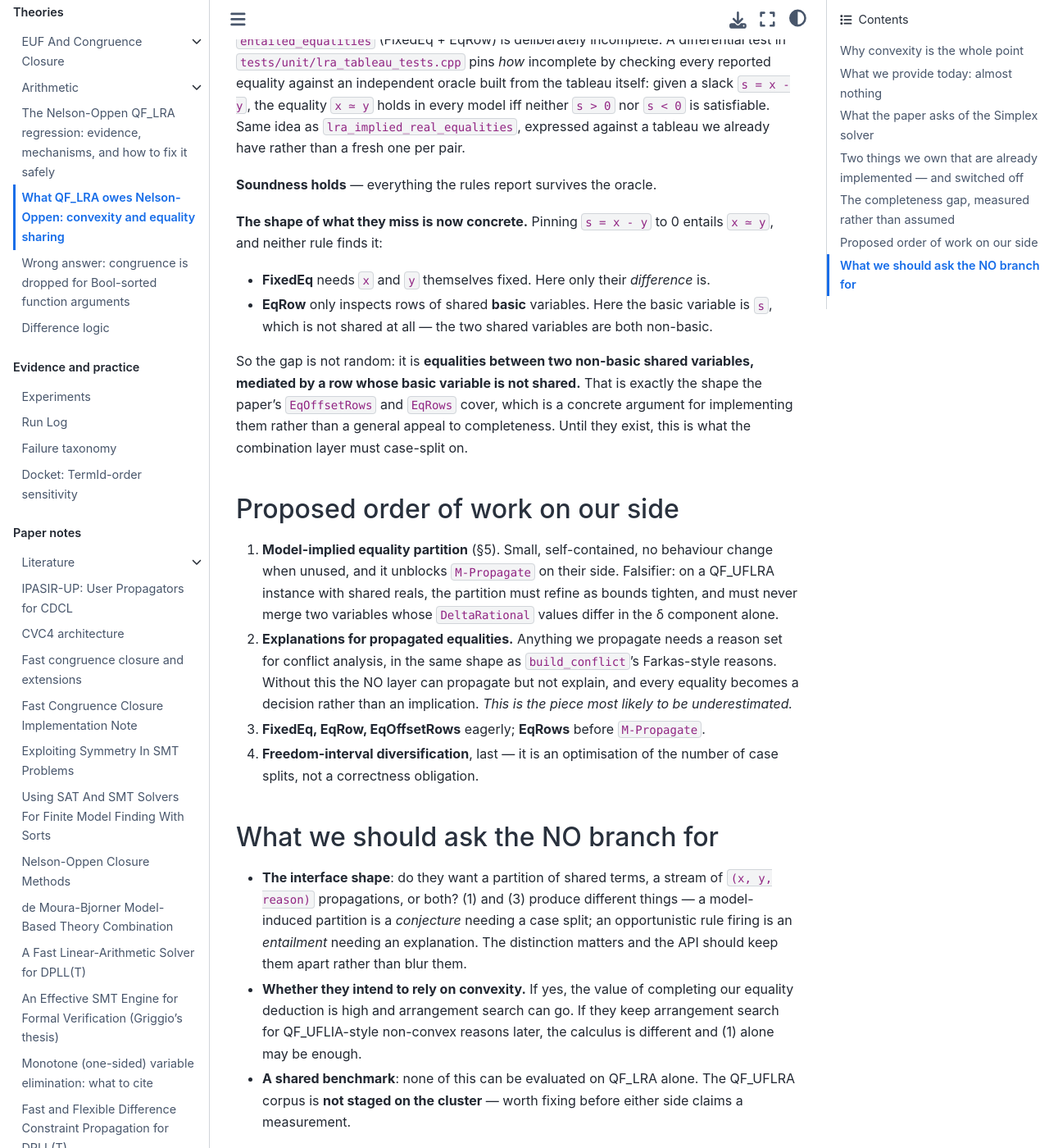
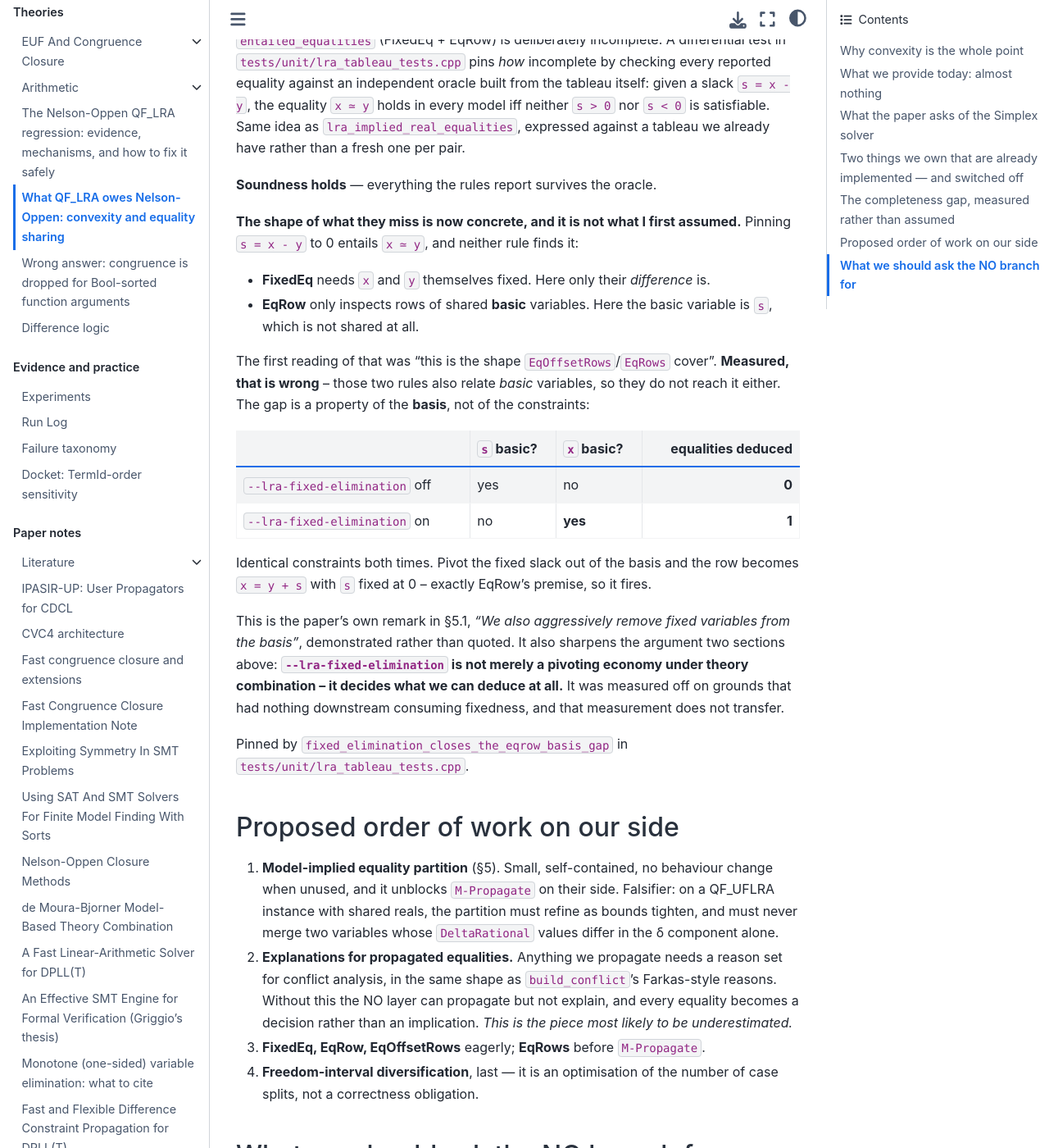
Before and after one commit to primo-solver/primo, a Jupyter Book: the page built from docs/qf-lra-equality-sharing.md, in a window 1280 px wide and 1400 px high, scrolled down 3873 px. Shown: the whole window at 82% size. Built offline with Jupyter Book 1.0.4 settings and Sphinx 7.4.7 and the Sphinx Book theme 1.1.4, drawn with Linux system fonts in a browser that asks for light colours.

Commit message:
Correct the gap analysis: it is the basis, not the missing rules
The previous commit claimed the missed equality was "exactly the shape
EqOffsetRows and EqRows cover". Measured, that is wrong: those two rules
also relate BASIC variables, so they do not reach a pair of non-basic
shared variables either.

The gap is a property of the basis, not of the constraints. Same
constraints both times -- s = x - y with s pinned to 0:

  --lra-fixed-elimination off:  s basic, x nonbasic  -> 0 equalities
  --lra-fixed-elimination on:   s pivoted out, x basic -> 1 equality

Pivot the fixed slack out and the row becomes x = y + s with s fixed at 0,
which is exactly EqRow's premise, so it fires.

This is the paper's own remark in section 5.1 -- "We also aggressively
remove fixed variables from the basis" -- demonstrated rather than quoted,
and it sharpens the argument already in the note: under theory combination
--lra-fixed-elimination is not a pivoting economy, it decides what we can
deduce at all. It was measured off on grounds that had nothing downstream
consuming fixedness, so that measurement does not transfer.

Pinned by fixed_elimination_closes_the_eqrow_basis_gap, which asserts both
directions so the finding cannot rot.

Co-Authored-By: Claude Opus 5 <noreply@anthropic.com>

```diff
--- a/docs/qf-lra-equality-sharing.md
+++ b/docs/qf-lra-equality-sharing.md
@@ -149,21 +149,37 @@ rather than a fresh one per pair.
 
 **Soundness holds** — everything the rules report survives the oracle.
 
-**The shape of what they miss is now concrete.** Pinning `s = x - y` to 0
-entails `x ≃ y`, and neither rule finds it:
+**The shape of what they miss is now concrete, and it is not what I first
+assumed.** Pinning `s = x - y` to 0 entails `x ≃ y`, and neither rule finds it:
 
 - **FixedEq** needs `x` and `y` themselves fixed. Here only their *difference*
   is.
 - **EqRow** only inspects rows of shared **basic** variables. Here the basic
-  variable is `s`, which is not shared at all — the two shared variables are
-  both non-basic.
+  variable is `s`, which is not shared at all.
 
-So the gap is not random: it is **equalities between two non-basic shared
-variables, mediated by a row whose basic variable is not shared.** That is
-exactly the shape the paper's `EqOffsetRows` and `EqRows` cover, which is a
-concrete argument for implementing them rather than a general appeal to
-completeness. Until they exist, this is what the combination layer must
-case-split on.
+The first reading of that was "this is the shape `EqOffsetRows`/`EqRows`
+cover". **Measured, that is wrong** -- those two rules also relate *basic*
+variables, so they do not reach it either. The gap is a property of the
+**basis**, not of the constraints:
+
+| | `s` basic? | `x` basic? | equalities deduced |
+|---|---|---|---:|
+| `--lra-fixed-elimination` off | yes | no | **0** |
+| `--lra-fixed-elimination` on | no | **yes** | **1** |
+
+Identical constraints both times. Pivot the fixed slack out of the basis and
+the row becomes `x = y + s` with `s` fixed at 0 -- exactly EqRow's premise, so
+it fires.
+
+This is the paper's own remark in §5.1, *"We also aggressively remove fixed
+variables from the basis"*, demonstrated rather than quoted. It also sharpens
+the argument two sections above: **`--lra-fixed-elimination` is not merely a
+pivoting economy under theory combination -- it decides what we can deduce at
+all.** It was measured off on grounds that had nothing downstream consuming
+fixedness, and that measurement does not transfer.
+
+Pinned by `fixed_elimination_closes_the_eqrow_basis_gap` in
+`tests/unit/lra_tableau_tests.cpp`.
 
 ## Proposed order of work on our side
 
```
Also changed, not shown: 1 other file.
